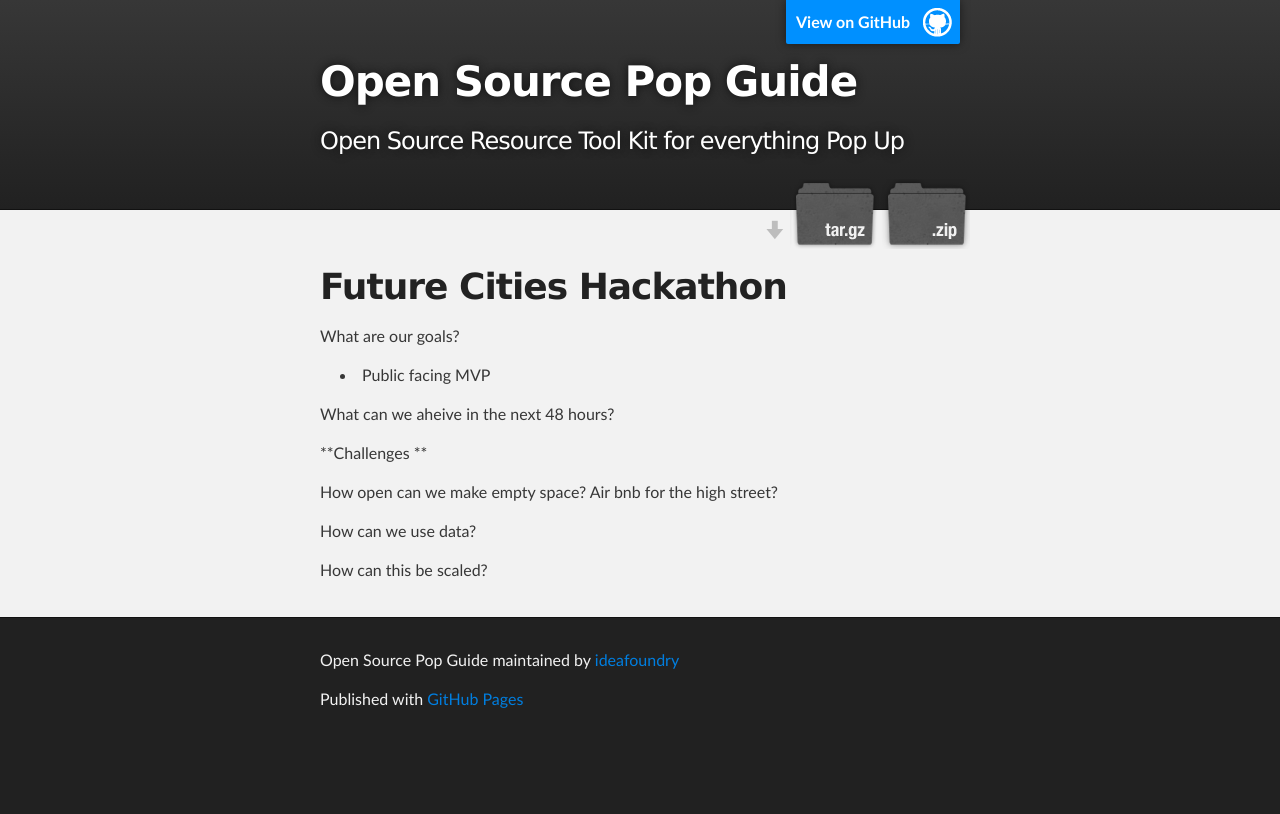
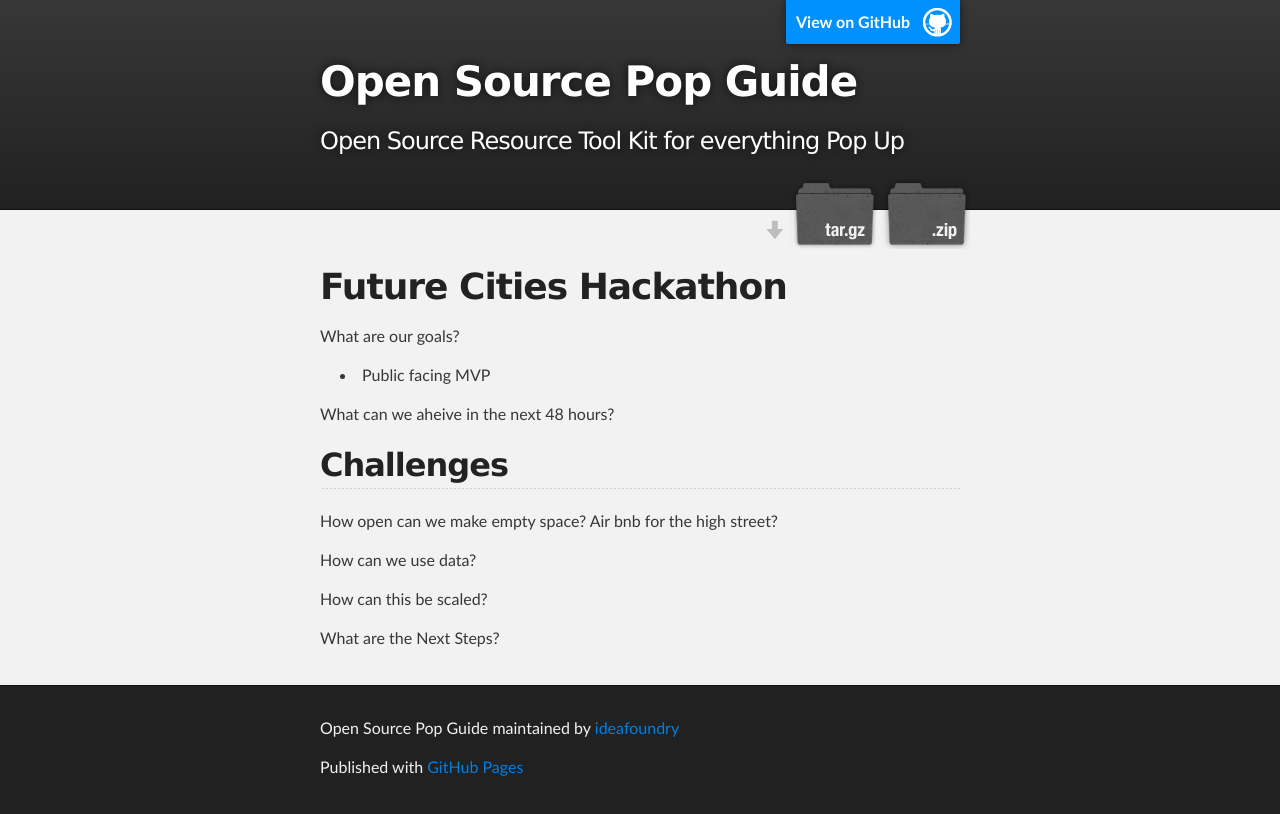
Before and after one commit to ideafoundry-zz/openpopup, a plain HTML site: page index.html in a window 1280 px wide. Drawn offline with Linux system fonts and the light colour scheme.

```diff
--- a/index.html
+++ b/index.html
@@ -41,13 +41,16 @@
 </li>
 </ul><p>What can we aheive in the next 48 hours? </p>
 
-<p>**Challenges  **</p>
+<h2>
+<a name="challenges" class="anchor" href="#challenges"><span class="octicon octicon-link"></span></a>Challenges</h2>
 
 <p>How open can we make empty space? Air bnb for the high street? </p>
 
 <p>How can we use data? </p>
 
 <p>How can this be scaled? </p>
+
+<p>What are the Next Steps? </p>
       </section>
     </div>
 
--- a/params.json
+++ b/params.json
@@ -1 +1 @@
-{"name":"Open Source Pop Guide ","tagline":"Open Source Resource Tool Kit for everything Pop Up","body":"# Future Cities Hackathon \r\n\r\nWhat are our goals? \r\n\r\n* Public facing MVP  \r\n\r\nWhat can we aheive in the next 48 hours? \r\n\r\n\r\n**Challenges  **\r\n\r\nHow open can we make empty space? Air bnb for the high street? \r\n\r\nHow can we use data? \r\n\r\nHow can this be scaled? \r\n\r\n\r\n\r\n","google":"","note":"Don't delete this file! It's used internally to help with page regeneration."}
+{"name":"Open Source Pop Guide ","tagline":"Open Source Resource Tool Kit for everything Pop Up","body":"# Future Cities Hackathon \r\n\r\nWhat are our goals? \r\n\r\n* Public facing MVP  \r\n\r\nWhat can we aheive in the next 48 hours? \r\n\r\n\r\n## Challenges \r\n\r\nHow open can we make empty space? Air bnb for the high street? \r\n\r\nHow can we use data? \r\n\r\nHow can this be scaled? \r\n\r\nWhat are the Next Steps? \r\n\r\n\r\n\r\n","google":"","note":"Don't delete this file! It's used internally to help with page regeneration."}
```
